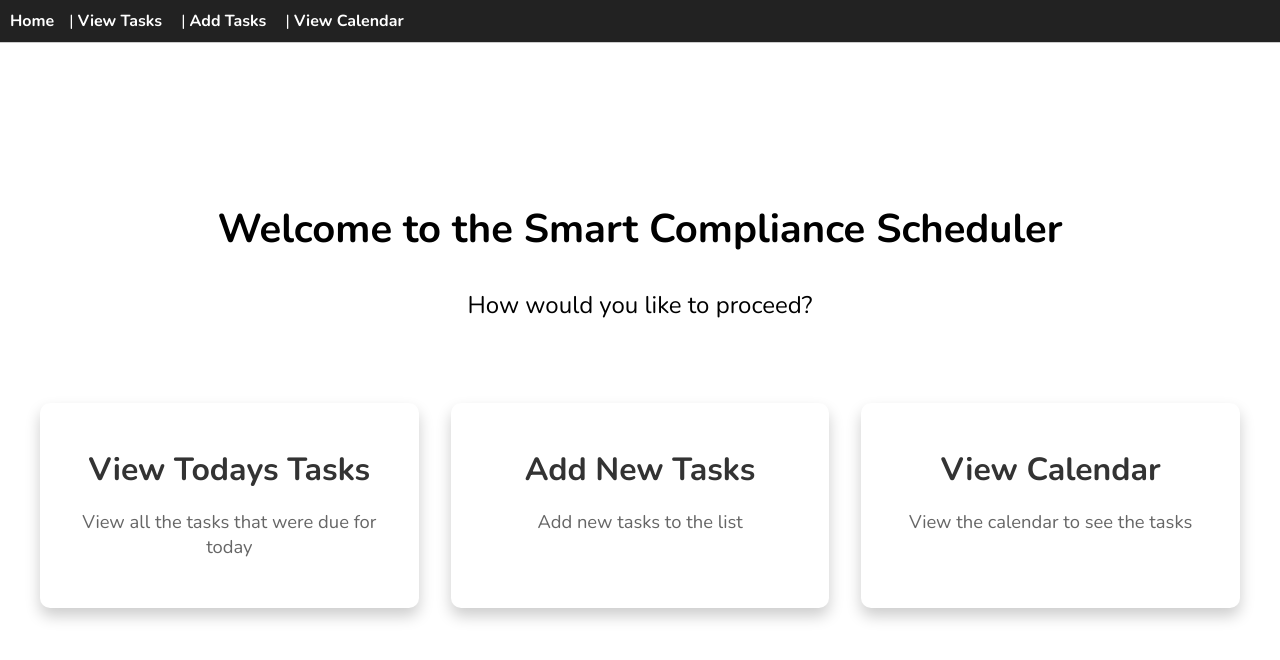
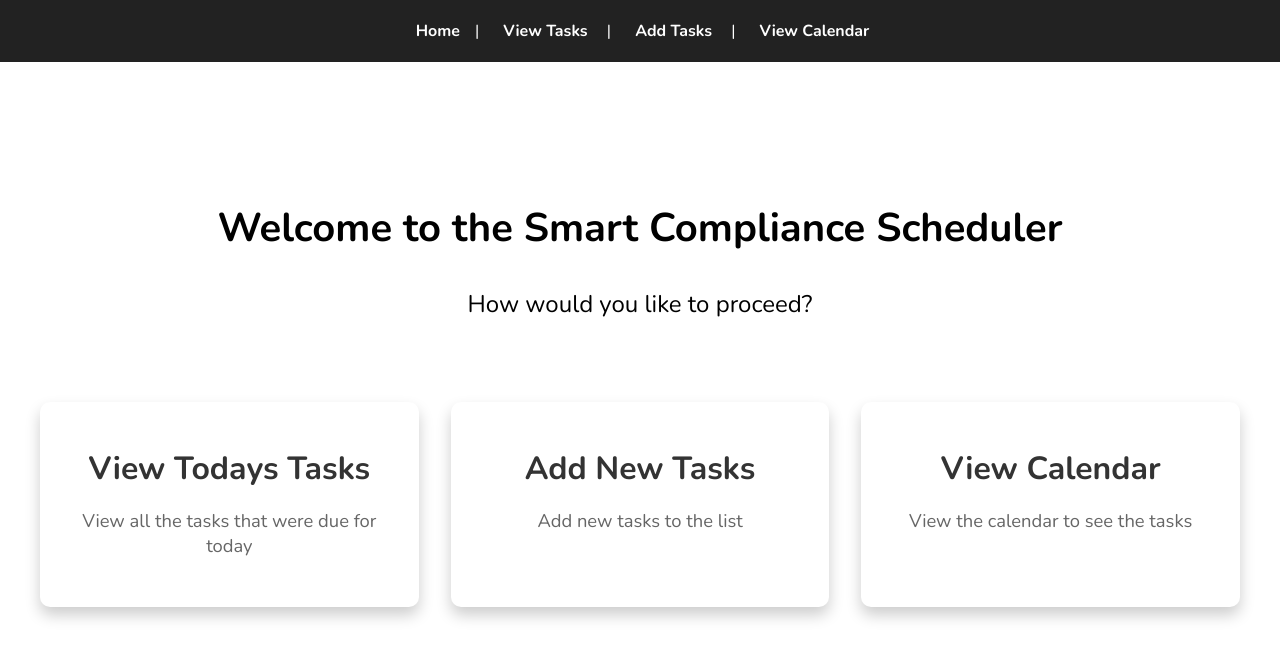
Before and after one commit to prithishsamanta/Smart_Compliance_Schedule, a React (Create React App) app in the folder frontend/: page / in a window 1280 px wide. Shown: the top 660 px of the page. Built offline with nearby package versions, Linux system fonts and the light colour scheme.

Commit message:
2-2-add-common-taskbar-for-all-the-pages

```diff
--- a/frontend/src/components/Taskbar.js
+++ b/frontend/src/components/Taskbar.js
@@ -3,12 +3,14 @@ import "../styles/Taskbar.css";
 
 function Taskbar() {
   return (
-    <nav className="taskbar">
-      <Link to="/">Home</Link>| {" "}
-      <Link to="/viewTask">View Tasks</Link> | {" "}
-      <Link to="/addTask">Add Tasks</Link> | {" "}
-      <Link to="/viewCalendar">View Calendar</Link>
-    </nav>
+    <div className="taskbar-container">
+      <nav className="taskbar">
+        <Link className="taskbar-link" to="/">Home</Link>| {" "}
+        <Link className="taskbar-link" to="/viewTask">View Tasks</Link> | {" "}
+        <Link className="taskbar-link" to="/addTask">Add Tasks</Link> | {" "}
+        <Link className="taskbar-link" to="/viewCalendar">View Calendar</Link>
+      </nav>
+    </div>
   );
 }
 
--- a/frontend/src/styles/Taskbar.css
+++ b/frontend/src/styles/Taskbar.css
@@ -1,12 +1,25 @@
 /* Taskbar.css */
 @import url('https://fonts.googleapis.com/css2?family=Nunito:wght@400;600;700&display=swap');
 
+.taskbar-container {
+    display: flex;
+    justify-content: center;
+    align-items: center;
+    background-color: #222;
+    width: 100%;
+}
+
 .taskbar {
-    margin-bottom: 20px;
+    align-items: center;
+    margin-top: 10px;
+    margin-bottom: 10px;
     padding: 10px;
-    border-bottom: 1px solid #ccc;
     background-color: #222;
     color: #fff;
+}
+
+.taskbar-link {
+    padding-left: 20px;
 }
 
 .taskbar a {
```
